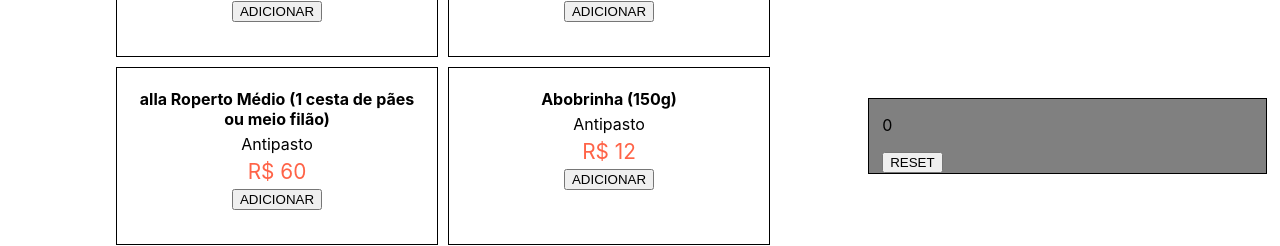
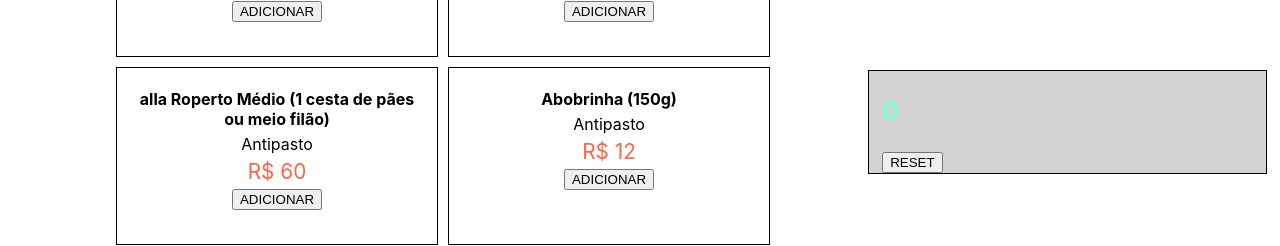
Before and after one commit to giuroperto/search-page, a React (Create React App) app: page / in a window 1280 px wide. Shown: the part 618-864 px from the top of the page. Built offline with nearby package versions, Linux system fonts and the light colour scheme; a web font is replaced by a local one.

Commit message:
formatting outputs

```diff
--- a/src/Components/AllItems/AllItems.js
+++ b/src/Components/AllItems/AllItems.js
@@ -142,12 +142,12 @@ const ListaDeliveryItems = () => {
             order.map((el, idx) => {
               return (
                 <div className="cart-item" key={idx}>
-                  <p><span>{el.name}</span><span>{el.adjValue}</span></p>
+                  <p><span>{el.name}</span><span> R${el.adjValue}</span></p>
                 </div>
               )
             })
           }
-            <p>{totalOrder}</p>
+            <p className="total-order">{totalOrder}</p>
             <button onClick={resetCart}>RESET</button>
           </div>
         )
--- a/src/css/AllItems.css
+++ b/src/css/AllItems.css
@@ -94,7 +94,11 @@
     right: 1vw;
     bottom: 1vh;
     border: 1px solid black;
-    background-color: gray; }
+    background-color: lightgray; }
+    .lista-items-delivery-container .cart .total-order {
+      color: aquamarine;
+      font-size: 25px;
+      font-weight: bold; }
   .lista-items-delivery-container .go-up {
     position: fixed;
     right: 2.5vw;
--- a/src/scss/AllItems.scss
+++ b/src/scss/AllItems.scss
@@ -141,7 +141,13 @@ $icon: 2.5rem;
     right: 1vw;
     bottom: 1vh;
     border: 1px solid black;
-    background-color: gray;
+    background-color: lightgray;
+
+    .total-order {
+      color: aquamarine;
+      font-size: 25px;
+      font-weight: bold;
+    }
   }
 
   .go-up {
```
